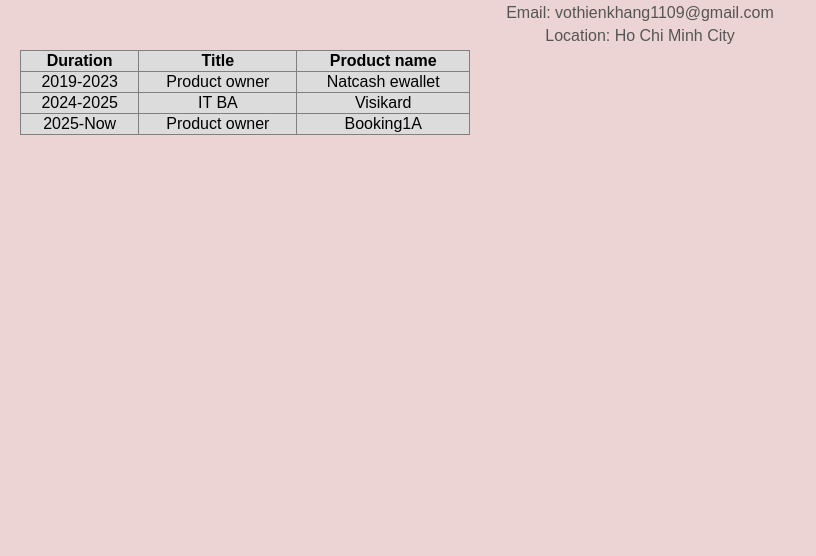
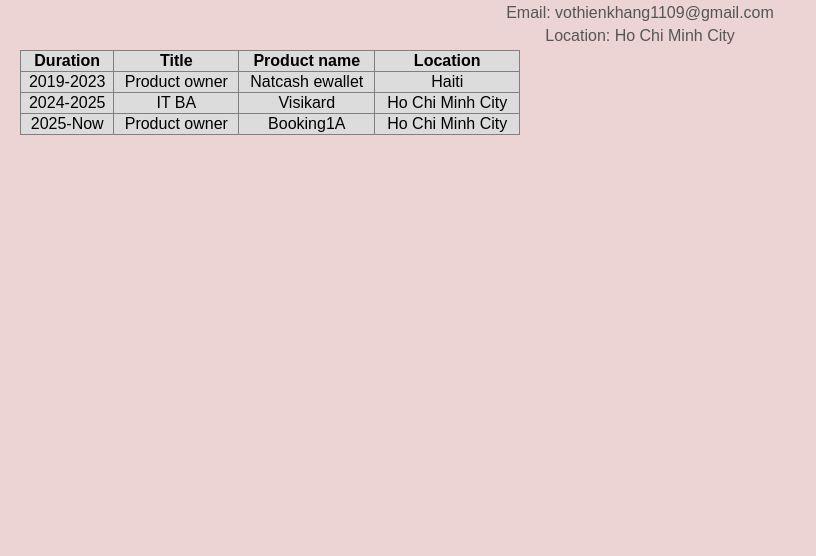
Before and after one commit to Vothienkhang/Bu-i-h-c-3, a plain HTML site: page index.html in a window 1280 px wide. Shown: the part 244-800 px from the top of the page, without its empty margins (0-816 px from the left). Drawn offline with Linux system fonts and the light colour scheme.

Commit message:
Sua lan 7

```diff
--- a/index.html
+++ b/index.html
@@ -34,26 +34,30 @@
         <p> Product Owner | Product manager </p>
         <p>Email: vothienkhang1109@gmail.com</p>
         <p>Location: Ho Chi Minh City</p>
-        <table border="1" style="width: 450px; height: 50px;background: gainsboro; border-collapse: collapse;">
+        <table border="1" style="width: 500px; height: 50px;background: gainsboro; border-collapse: collapse;">
     <tr>
         <th>Duration</th>
         <th>Title</th>
         <th>Product name</th>
+        <th>Location</th>
     </tr>
     <tr>
         <td>2019-2023</td>
         <td>Product owner</td>
         <td>Natcash ewallet</td>
+        <td>Haiti</td>
     </tr>
     <tr>
         <td>2024-2025</td>
         <td>IT BA</td>
         <td>Visikard</td>
+        <td>Ho Chi Minh City</td>
     </tr>
     <tr>
         <td>2025-Now</td>
         <td>Product owner</td>
         <td>Booking1A</td>
+        <td>Ho Chi Minh City</td>
     </tr>
 </table>
     </div>
```
